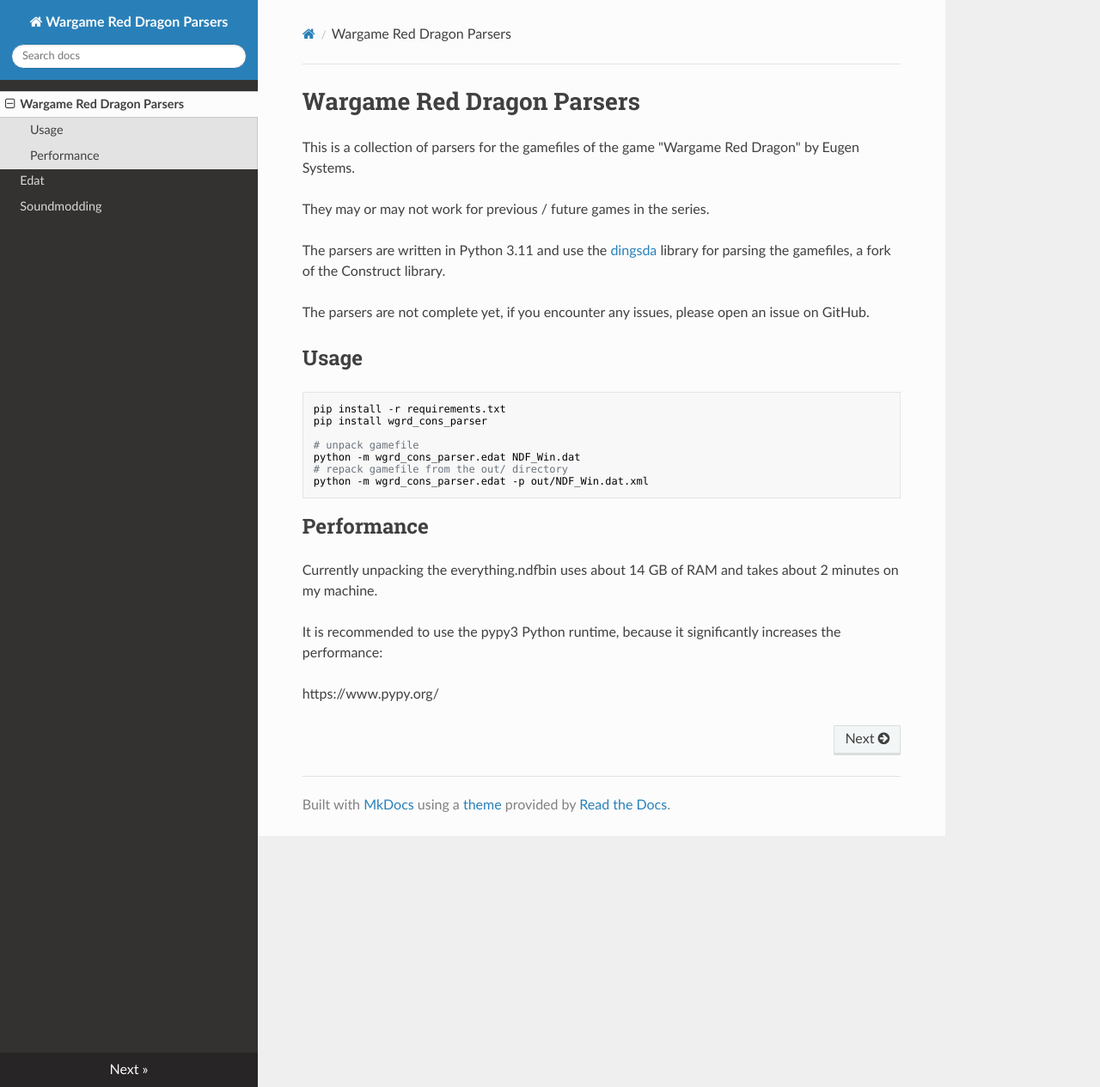
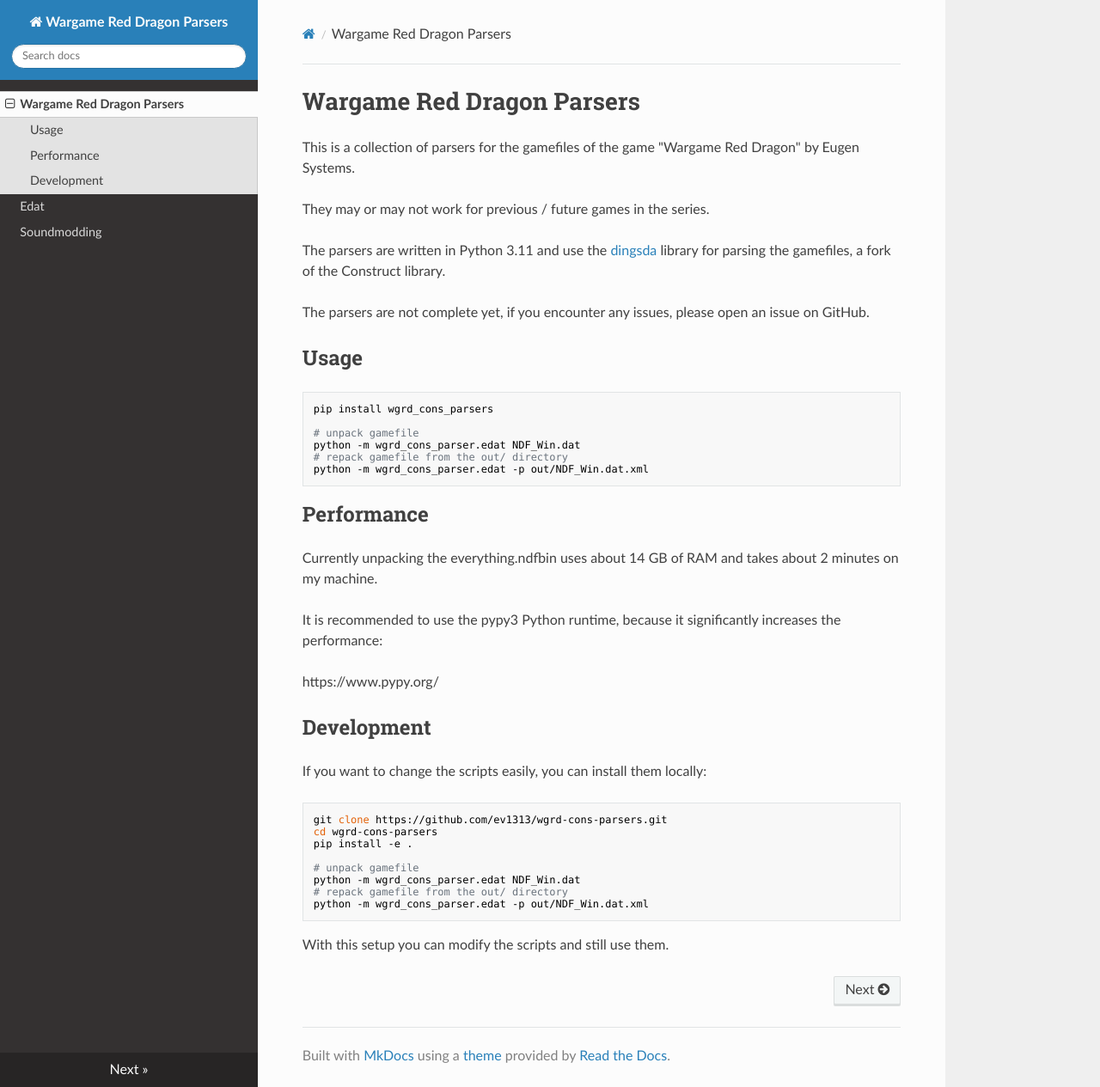
Before and after one commit to ev1313/wgrd-cons-parsers, an MkDocs documentation site: the page built from docs/index.md, in a window 1280 px wide and 1265 px high. Shown: the whole window at 86% size. Built offline with MkDocs 1.6.1, drawn with Linux system fonts in a browser that asks for light colours; nearby versions of some CDN libraries.

````diff
--- a/docs/index.md
+++ b/docs/index.md
@@ -12,8 +12,7 @@ The parsers are not complete yet, if you encounter any issues, please open an is
 ## Usage
 
 ``` sh
-pip install -r requirements.txt
-pip install wgrd_cons_parser
+pip install wgrd_cons_parsers
 
 # unpack gamefile
 python -m wgrd_cons_parser.edat NDF_Win.dat
@@ -28,3 +27,20 @@ Currently unpacking the everything.ndfbin uses about 14 GB of RAM and takes abou
 It is recommended to use the pypy3 Python runtime, because it significantly increases the performance:
 
 https://www.pypy.org/
+
+## Development
+
+If you want to change the scripts easily, you can install them locally:
+
+``` sh
+git clone https://github.com/ev1313/wgrd-cons-parsers.git
+cd wgrd-cons-parsers
+pip install -e .
+
+# unpack gamefile
+python -m wgrd_cons_parser.edat NDF_Win.dat
+# repack gamefile from the out/ directory
+python -m wgrd_cons_parser.edat -p out/NDF_Win.dat.xml
+```
+
+With this setup you can modify the scripts and still use them.
````
Also changed, not shown: README.md (+18 -2 lines).
